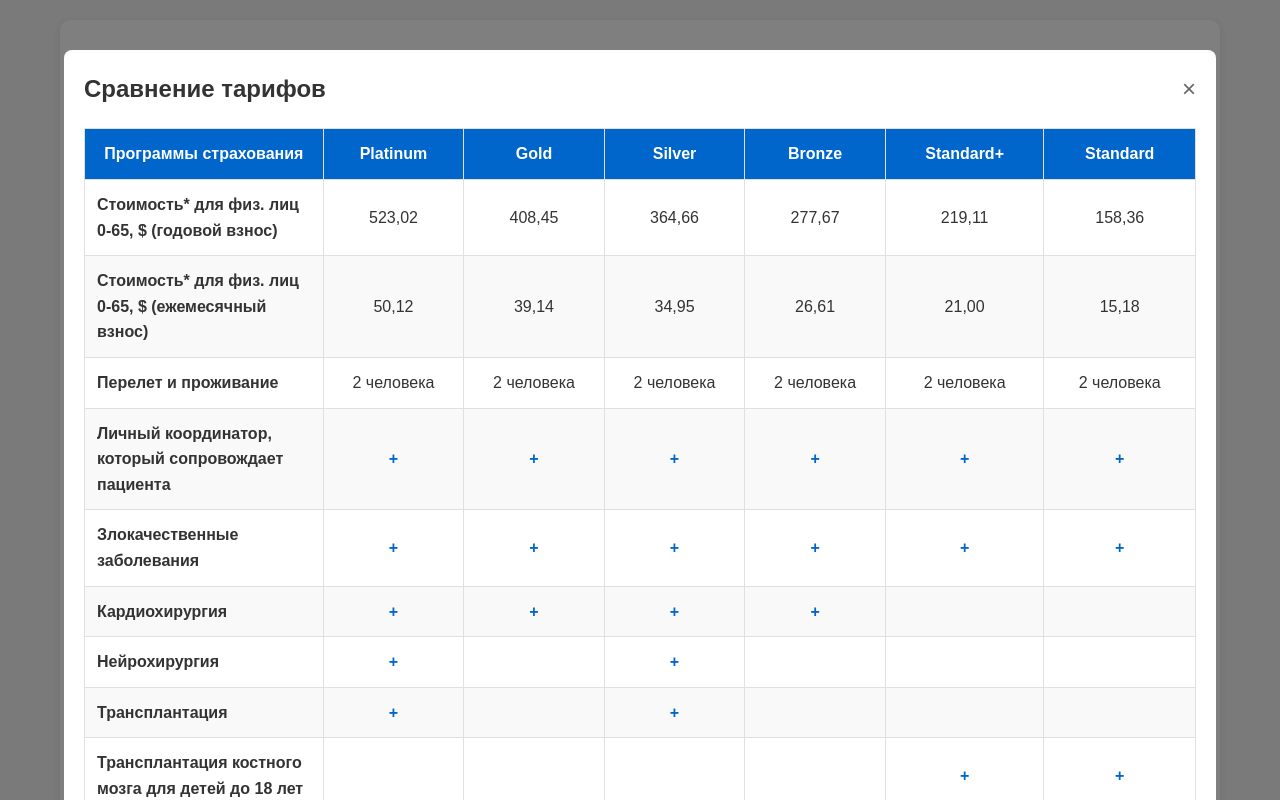
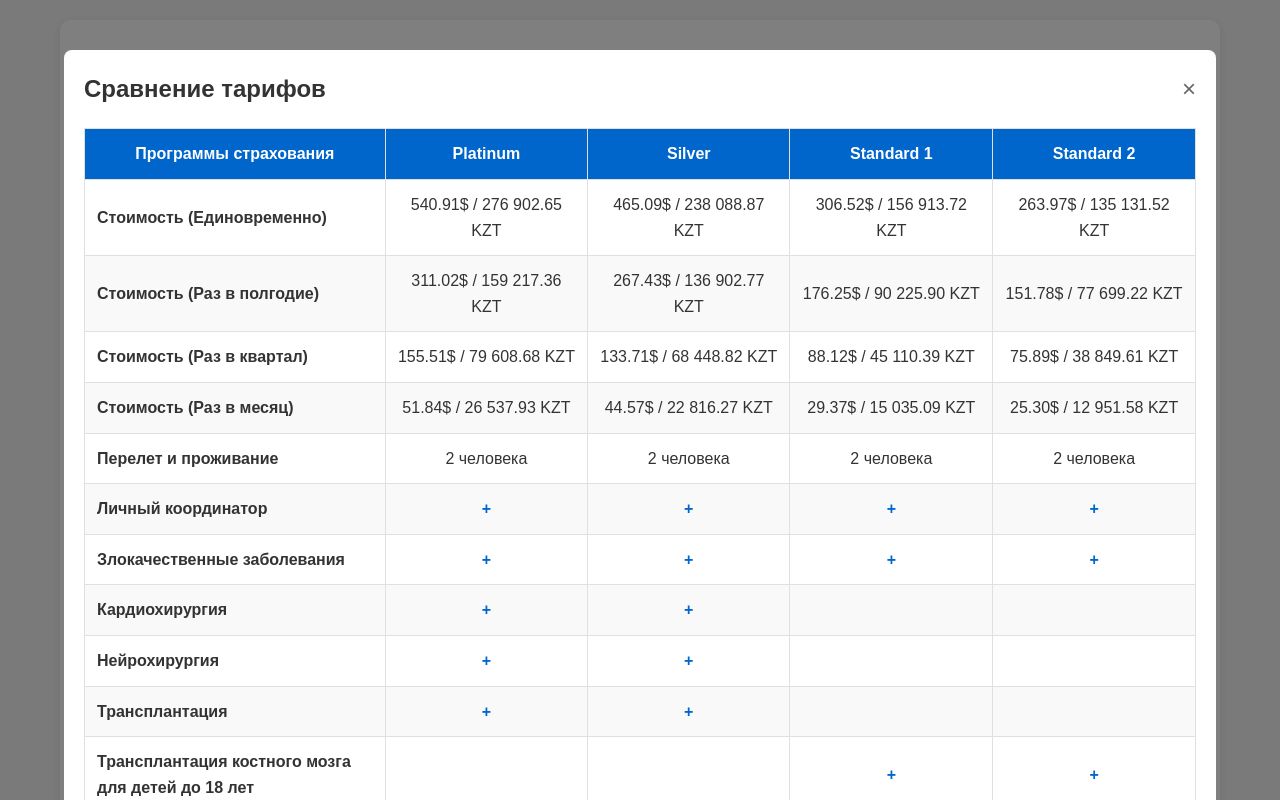
Before and after one commit to Coutnwessex/Insurance-market, a plain HTML site: page freedom-health-form.html in a window 1280 px wide. Both pictures are taken after a click on the link "Сравнить все тарифы". Shown: the top 800 px of the page. Drawn offline with Linux system fonts and the light colour scheme.

Commit message:
updated tariffs

```diff
--- a/freedom-health-form.html
+++ b/freedom-health-form.html
@@ -484,31 +484,39 @@
                     <tr>
                         <th>Программы страхования</th>
                         <th>Platinum</th>
-                        <th>Gold</th>
                         <th>Silver</th>
-                        <th>Bronze</th>
-                        <th>Standard+</th>
-                        <th>Standard</th>
+                        <th>Standard 1</th>
+                        <th>Standard 2</th>
                     </tr>
                 </thead>
                 <tbody>
                     <tr>
-                        <td>Стоимость* для физ. лиц 0-65, $ (годовой взнос)</td>
-                        <td>523,02</td>
-                        <td>408,45</td>
-                        <td>364,66</td>
-                        <td>277,67</td>
-                        <td>219,11</td>
-                        <td>158,36</td>
+                        <td>Стоимость (Единовременно)</td>
+                        <td>540.91$ / 276 902.65 KZT</td>
+                        <td>465.09$ / 238 088.87 KZT</td>
+                        <td>306.52$ / 156 913.72 KZT</td>
+                        <td>263.97$ / 135 131.52 KZT</td>
                     </tr>
                     <tr>
-                        <td>Стоимость* для физ. лиц 0-65, $ (ежемесячный взнос)</td>
-                        <td>50,12</td>
-                        <td>39,14</td>
-                        <td>34,95</td>
-                        <td>26,61</td>
-                        <td>21,00</td>
-                        <td>15,18</td>
+                        <td>Стоимость (Раз в полгодие)</td>
+                        <td>311.02$ / 159 217.36 KZT</td>
+                        <td>267.43$ / 136 902.77 KZT</td>
+                        <td>176.25$ / 90 225.90 KZT</td>
+                        <td>151.78$ / 77 699.22 KZT</td>
+                    </tr>
+                    <tr>
+                        <td>Стоимость (Раз в квартал)</td>
+                        <td>155.51$ / 79 608.68 KZT</td>
+                        <td>133.71$ / 68 448.82 KZT</td>
+                        <td>88.12$ / 45 110.39 KZT</td>
+                        <td>75.89$ / 38 849.61 KZT</td>
+                    </tr>
+                    <tr>
+                        <td>Стоимость (Раз в месяц)</td>
+                        <td>51.84$ / 26 537.93 KZT</td>
+                        <td>44.57$ / 22 816.27 KZT</td>
+                        <td>29.37$ / 15 035.09 KZT</td>
+                        <td>25.30$ / 12 951.58 KZT</td>
                     </tr>
                     <tr>
                         <td>Перелет и проживание</td>
@@ -516,13 +524,9 @@
                         <td>2 человека</td>
                         <td>2 человека</td>
                         <td>2 человека</td>
-                        <td>2 человека</td>
-                        <td>2 человека</td>
                     </tr>
                     <tr>
-                        <td>Личный координатор, который сопровождает пациента</td>
-                        <td class="plus">+</td>
-                        <td class="plus">+</td>
+                        <td>Личный координатор</td>
                         <td class="plus">+</td>
                         <td class="plus">+</td>
                         <td class="plus">+</td>
@@ -534,13 +538,9 @@
                         <td class="plus">+</td>
                         <td class="plus">+</td>
                         <td class="plus">+</td>
-                        <td class="plus">+</td>
-                        <td class="plus">+</td>
                     </tr>
                     <tr>
                         <td>Кардиохирургия</td>
-                        <td class="plus">+</td>
-                        <td class="plus">+</td>
                         <td class="plus">+</td>
                         <td class="plus">+</td>
                         <td></td>
@@ -549,25 +549,19 @@
                     <tr>
                         <td>Нейрохирургия</td>
                         <td class="plus">+</td>
-                        <td></td>
                         <td class="plus">+</td>
-                        <td></td>
                         <td></td>
                         <td></td>
                     </tr>
                     <tr>
                         <td>Трансплантация</td>
                         <td class="plus">+</td>
-                        <td></td>
                         <td class="plus">+</td>
-                        <td></td>
                         <td></td>
                         <td></td>
                     </tr>
                     <tr>
                         <td>Трансплантация костного мозга для детей до 18 лет</td>
-                        <td></td>
-                        <td></td>
                         <td></td>
                         <td></td>
                         <td class="plus">+</td>
@@ -576,16 +570,12 @@
                     <tr>
                         <td>Реабилитация</td>
                         <td class="plus">+</td>
-                        <td></td>
                         <td class="plus">+</td>
-                        <td></td>
                         <td></td>
                         <td></td>
                     </tr>
                     <tr>
                         <td>Второе экспертное мнение</td>
-                        <td class="plus">+</td>
-                        <td class="plus">+</td>
                         <td class="plus">+</td>
                         <td class="plus">+</td>
                         <td class="plus">+</td>
@@ -597,8 +587,6 @@
                         <td>150 000</td>
                         <td>150 000</td>
                         <td>150 000</td>
-                        <td>100 000</td>
-                        <td>100 000</td>
                     </tr>
                     <tr>
                         <td>Пожизненный лимит, $</td>
@@ -606,35 +594,24 @@
                         <td>1 000 000</td>
                         <td>1 000 000</td>
                         <td>1 000 000</td>
-                        <td>1 000 000</td>
-                        <td>1 000 000</td>
                     </tr>
                     <tr>
                         <td>Период ожидания</td>
-                        <td>120 дней</td>
-                        <td>120 дней</td>
-                        <td>120 дней</td>
-                        <td>120 дней</td>
-                        <td>120 дней</td>
-                        <td>120 дней</td>
+                        <td>90 дней</td>
+                        <td>90 дней</td>
+                        <td>90 дней</td>
+                        <td>90 дней</td>
                     </tr>
                     <tr>
-                        <td>Франшиза, $</td>
-                        <td>нет</td>
-                        <td>нет</td>
-                        <td>5 000</td>
-                        <td>5 000</td>
-                        <td>нет</td>
-                        <td>5 000</td>
+                        <td>Период ожидания по риску «Трансплантация»</td>
+                        <td>180 дней</td>
+                        <td>180 дней</td>
+                        <td>180 дней</td>
+                        <td>180 дней</td>
                     </tr>
                     <tr>
                         <td>Территория организации лечения</td>
-                        <td>весь мир, кроме Швейцарии</td>
-                        <td>весь мир, кроме Швейцарии</td>
-                        <td>весь мир, кроме Швейцарии</td>
-                        <td>весь мир, кроме Швейцарии</td>
-                        <td>Израиль, Южная Корея, Турция, Испания</td>
-                        <td>Израиль, Южная Корея, Турция, Испания</td>
+                        <td colspan="4">Израиль, Юж. Корея, Турция, Испания. Если лечение недоступно в этих странах, то Европа, кроме Швейцарии и Британии. Если лечение недоступно в Европе, то США.</td>
                     </tr>
                 </tbody>
             </table>
```
Also changed, not shown: 3 other files.
